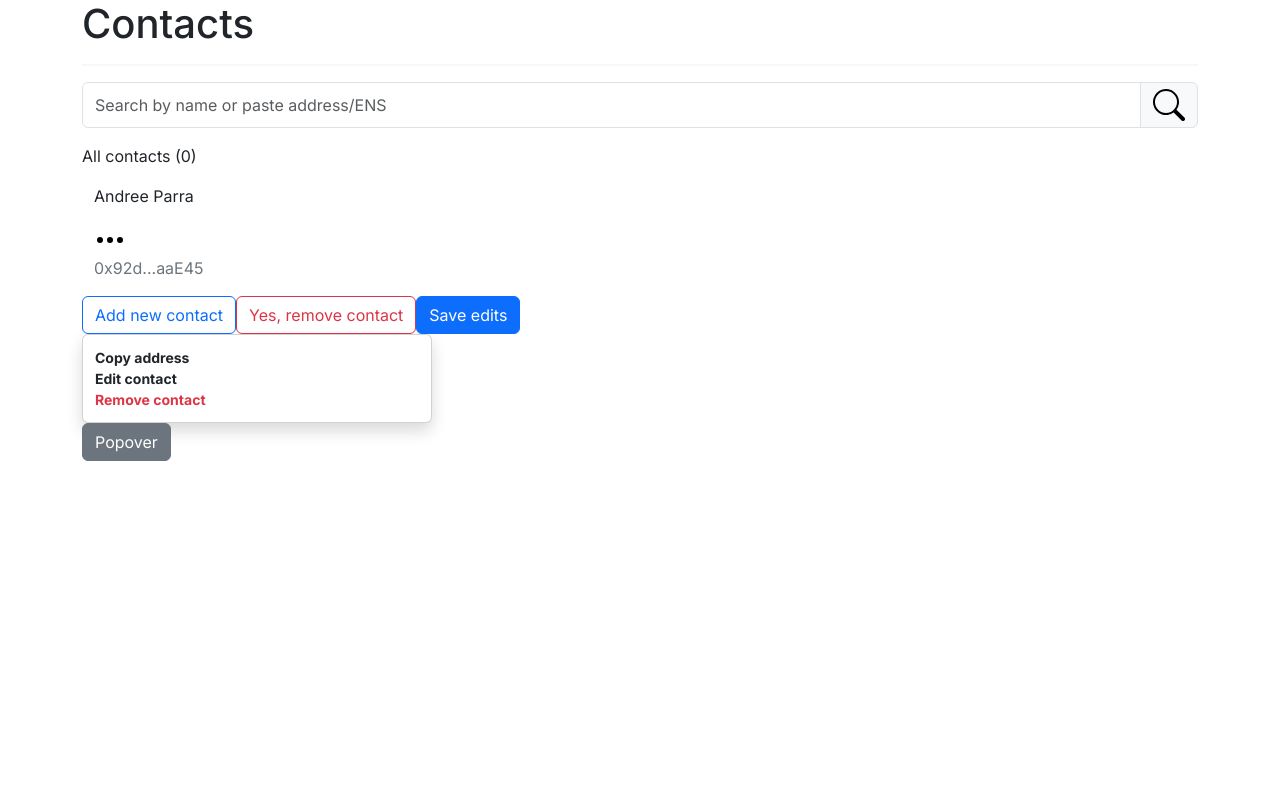
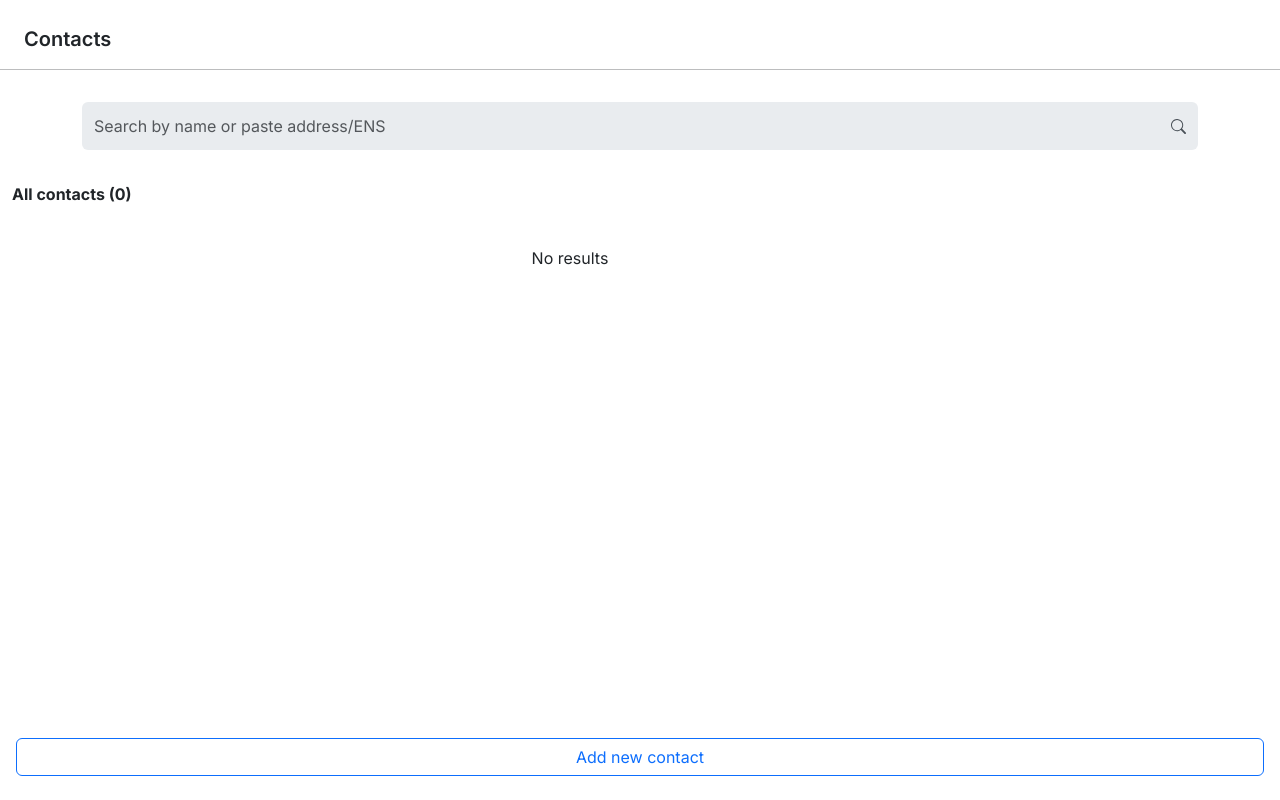
Before and after one commit to makarroche/contacts-page, a Next.js app: page / in a window 1280 px wide. Built offline with nearby package versions, Linux system fonts and the light colour scheme.

Commit message:
UI and first flow

```diff
--- a/app/globals.css
+++ b/app/globals.css
@@ -1,7 +1,7 @@
 html,
 body {
-  max-width: 100vw;
   overflow-x: hidden;
+  height: 100%;
 }
 
 body {
@@ -18,3 +18,36 @@ a {
   color: inherit;
   text-decoration: none;
 }
+
+#header-title {
+  width: 86px;
+  height: 15px;
+  font-weight: 600;
+  font-size: 20px;
+  line-height: 30px;
+}
+
+.divider {
+  width: 100%;
+  opacity: 30%;
+  margin-top: 30px;
+  border-width: 0.5px
+}
+
+
+.gray-color {
+  background-color: #e9ecef !important;
+}
+
+#search-bar {
+  border-radius: 8px;
+  height: 48px;
+}
+
+.modal-content {
+  position: fixed !important;
+  right: 0;
+  bottom: 0;
+  left: 0;
+  z-index: 1030;
+}
--- a/app/page.js
+++ b/app/page.js
@@ -4,25 +4,16 @@ import styles from './page.module.css'
 import { Col, Row, Container, InputGroup } from "../lib/ui.js";
 import Header from '@/components/Header';
 import SearchBar from '@/components/SearchBar';
-import SingleContact from '@/components/SingleContact';
 import ToastOptions from '@/components/ToastOptions';
-import TheButton from '@/components/TheButton';
 import TooltipCopy from '@/components/TooltipCopy';
+import DisplayContacts from '@/components/DisplayContacts';
 
 export default function Home() {
   return (
-   <Container>
+    <>
     <Header></Header>
     <SearchBar></SearchBar>
-    <p>All contacts (0)</p>
-    <>
-    <SingleContact></SingleContact>
-    <TheButton type = "outline-primary" text="Add new contact" color="blue"></TheButton>
-    <TheButton type = "outline-danger" text="Yes, remove contact" color="red"></TheButton>
-    <TheButton type = "primary" text="Save edits"></TheButton>
-    <ToastOptions></ToastOptions>
-    <TooltipCopy></TooltipCopy>
+    <DisplayContacts></DisplayContacts>
     </>
-   </Container>
   )
 }
--- /dev/null
+++ b/components/ButtonContact.js
@@ -0,0 +1,11 @@
+import {Button} from "../lib/ui.js";
+
+
+const ButtonContact = ({type, text, onClick, disabled}) => {
+    return (
+     <Button variant={type} onClick={onClick} disabled={disabled}>{text}</Button>
+    );
+
+}
+
+export default ButtonContact;
--- a/components/SingleContact.js
+++ b/components/ContactInfo.js
@@ -1,7 +1,7 @@
 import { useState } from "react";
 import { Col, Row, Container, Button } from "../lib/ui.js";
 
-const SingleContact = () => {
+const ContactInfo = () => {
   return (
     <Container>
       <Col>
@@ -19,4 +19,4 @@ const SingleContact = () => {
   );
 };
 
-export default SingleContact;
+export default ContactInfo;
--- a/components/ContactModal.js
+++ b/components/ContactModal.js
@@ -1,48 +1,73 @@
 import { useState } from "react";
 import { Form } from "../lib/ui.js";
-import FilledButton from "./FilledButton.js";
-import OutlineButton from "./OutlineButton.js";
+import { Modal } from "react-bootstrap";
+import ButtonContact from "@/components/ButtonContact";
 
-const Modal = ({title, type}) => {
+const ContactModal = ({ title, type, onClick, newContact }) => {
+  const [name, setName] = useState();
+  const [email, setEmail] = useState();
+  const [address, setAddress] = useState();
 
-  //if type add, o remove mostrar los diferentes botones
-  //que anda la cruz
+  useEffect(() => {
+    //Verificar con ENS Resolver, poner max characters
+    newContact({name, email, address});
+  }, [onClick]);
 
-  const [show, setShow] = useState(false);
-
-    return(
-      <Modal show={show} backdrop="static" keyboard={false}>
+  return (
+    <Modal show animation={false} backdrop="static" keyboard={false}>
       <Modal.Header closeButton>
-        <Modal.Title>
-       {title}
-        </Modal.Title>
+        <Modal.Title>{title}</Modal.Title>
       </Modal.Header>
       <Modal.Body className="text-dark">
         <Form>
           <Form.Group className="mb-3" controlId="formAddressENS">
-        <img src="/cross.svg" alt="Bootstrap" width="32" height="32"></img>
             <Form.Label>Wallet address or ENS</Form.Label>
-          <Form.Control type="walletOrENS" placeholder="0x..." />
+            <Form.Control
+              className="gray-color"
+              type="walletOrENS"
+              placeholder="0x..."
+              value = {address}
+              onChange = {setAddress}
+            />
           </Form.Group>
           <Form.Group className="mb-3" controlId="formEmail">
             <Form.Label>Email</Form.Label>
-          <Form.Label>Optional</Form.Label>
-          <Form.Control type="email" placeholder="Email" />
+            <Form.Label className="ms-4 text-muted fw-light">
+              Optional
+            </Form.Label>
+            <Form.Control
+              className="gray-color"
+              type="email"
+              value={email}
+              onChange = {setEmail}
+            />
           </Form.Group>
           <Form.Group className="mb-3" controlId="formContactName">
             <Form.Label>Contact name</Form.Label>
-          <Form.Control type="contactName" label="John Doe" />
+            <Form.Control
+              className="gray-color"
+              type="contactName"
+              placeholder="John Doe"
+              value = {name}
+              onChange = {setName}
+
+            />
           </Form.Group>
-        {type === 1  ? <FilledButton text="Add contact"></FilledButton>
-        : <OutlineButton text="Are you sure you want to remove this contact"></OutlineButton>}
+          <div className="text-center">
+            {type === "new" ? (
+              <ButtonContact type="primary" text="Add contact" onClick={onClick} disabled></ButtonContact>
+            ) : (
+              <ButtonContact
+                text="Are you sure you want to remove this contact"
+                type="outline-primary"
+                onClick={onClick}
+              ></ButtonContact>
+            )}
+          </div>
         </Form>
       </Modal.Body>
     </Modal>
+  );
+};
 
-    );
-
-
-
-}
-
-export default Modal;
+export default ContactModal;
--- a/components/DisplayContacts.js
+++ b/components/DisplayContacts.js
@@ -0,0 +1,47 @@
+import { useEffect, useState } from "react";
+import { Col, Container, Row } from "react-bootstrap";
+import ButtonContact from "@/components/ButtonContact";
+import ContactModal from "@/components/ContactModal";
+
+const DisplayContacts = () => {
+  const [contacts, setContacts] = useState();
+  const [showContactModal, setShowContactModal] = useState(false);
+  const [newContactClick, setNewContactClick] = useState(false);
+  const [newContact, setNewContact] = useState();
+
+  useEffect(() => {
+   handleAddContact();
+  }, [newContactClick]);
+
+  const handleAddContact = () => {
+    //contacts.push(newContact);
+  }
+
+  return (
+    <Container className="h-75 d-inline-block">
+      <Row>
+        <p className="fw-bold mt-2">All contacts (0)</p>
+      </Row>
+      <Row className="text-center mt-4">
+        {contacts ? contacts.map(contact =>
+            <Row className="text-center mt-4">
+                <Col>{contact.name}</Col>
+                <Col>{contact.address}</Col>
+            </Row>
+            )
+        : <p>No results</p>}
+      </Row>
+      <Row className="justify-content-center mx-3 fixed-bottom mb-4">
+        <ButtonContact
+          type="outline-primary"
+          text="Add new contact"
+          onClick={setShowContactModal}
+          disabled={false}
+        ></ButtonContact>
+      </Row>
+      {showContactModal ? <ContactModal title = "New contact" type = "new" onClick={setNewContactClick} newContact={setNewContact}></ContactModal> : ''}
+    </Container>
+  );
+};
+
+export default DisplayContacts;
--- a/components/Header.js
+++ b/components/Header.js
@@ -1,8 +1,8 @@
 const Header = () => {
   return (
     <>
-      <h1 >Contacts</h1>
-      <hr className="bg-danger border-2 border-top" />
+      <p id="header-title" className="mt-4 ms-4">Contacts</p>
+      <hr className="divider" />
     </>
   );
 };
--- a/components/Loader.js
+++ b/components/Loader.js
@@ -1,6 +1,6 @@
 import Spinner from 'react-bootstrap/Spinner';
 
-function BasicExample() {
+function Loader() {
   return (
     <Spinner animation="border" role="status">
       <span className="visually-hidden">Loading...</span>
@@ -8,4 +8,4 @@ function BasicExample() {
   );
 }
 
-export default BasicExample;
+export default Loader;
--- a/components/SearchBar.js
+++ b/components/SearchBar.js
@@ -1,19 +1,24 @@
-import { Form, InputGroup } from "../lib/ui.js";
-
+import { Form, InputGroup} from "../lib/ui.js";
+import { Container, Row} from "react-bootstrap";
 
 const SearchBar = () => {
   return (
-    <InputGroup className="mb-3">
+      <Container>
+      <Row className="justify-content-center">
+        <InputGroup id = "search-bar" className="mb-4 mt-3">
         <Form.Control
           placeholder="Search by name or paste address/ENS"
           aria-label="Search by name or paste address/ENS"
           aria-describedby="search bar"
+          className="gray-color border-0"
+
         />
-       <InputGroup.Text id="basic-addon1">
-        <img src="/search.svg" alt="Bootstrap" width="32" height="32"></img>
+        <InputGroup.Text id="basic-addon1" className="gray-color border-0">
+          <img className="" id ="search-icon" src="/search.svg" alt="Bootstrap" width="15" height="15"></img>
             </InputGroup.Text>
         </InputGroup>
-
+      </Row>
+      </Container>
   );
 };
 
--- a/components/TheButton.js
+++ /dev/null
@@ -1,11 +0,0 @@
-import {Button} from "../lib/ui.js";
-
-
-const TheButton = ({type, text}) => {
-    return (
-     <Button variant={type}>{text}</Button>
-    );
-
-}
-
-export default TheButton;
```
Also changed, not shown: public/search.svg. Lines whose indentation alone changed are shown as unchanged.
